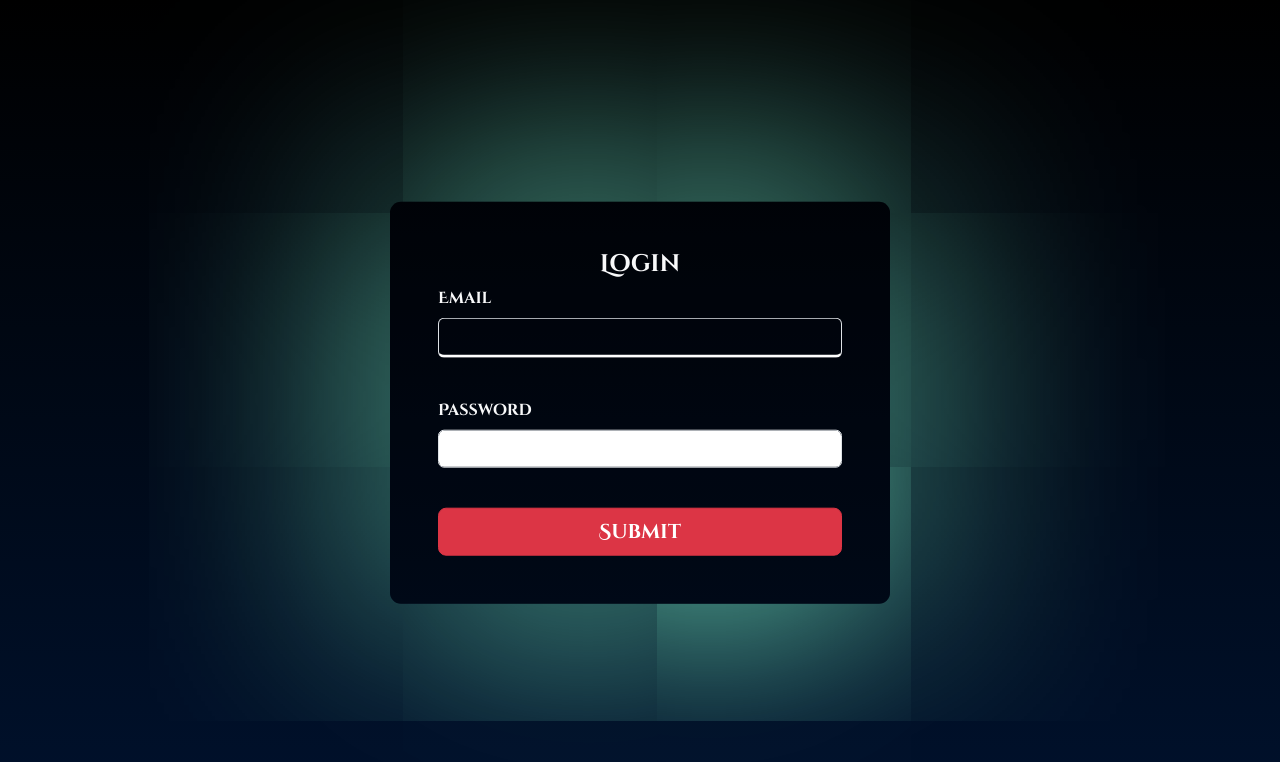
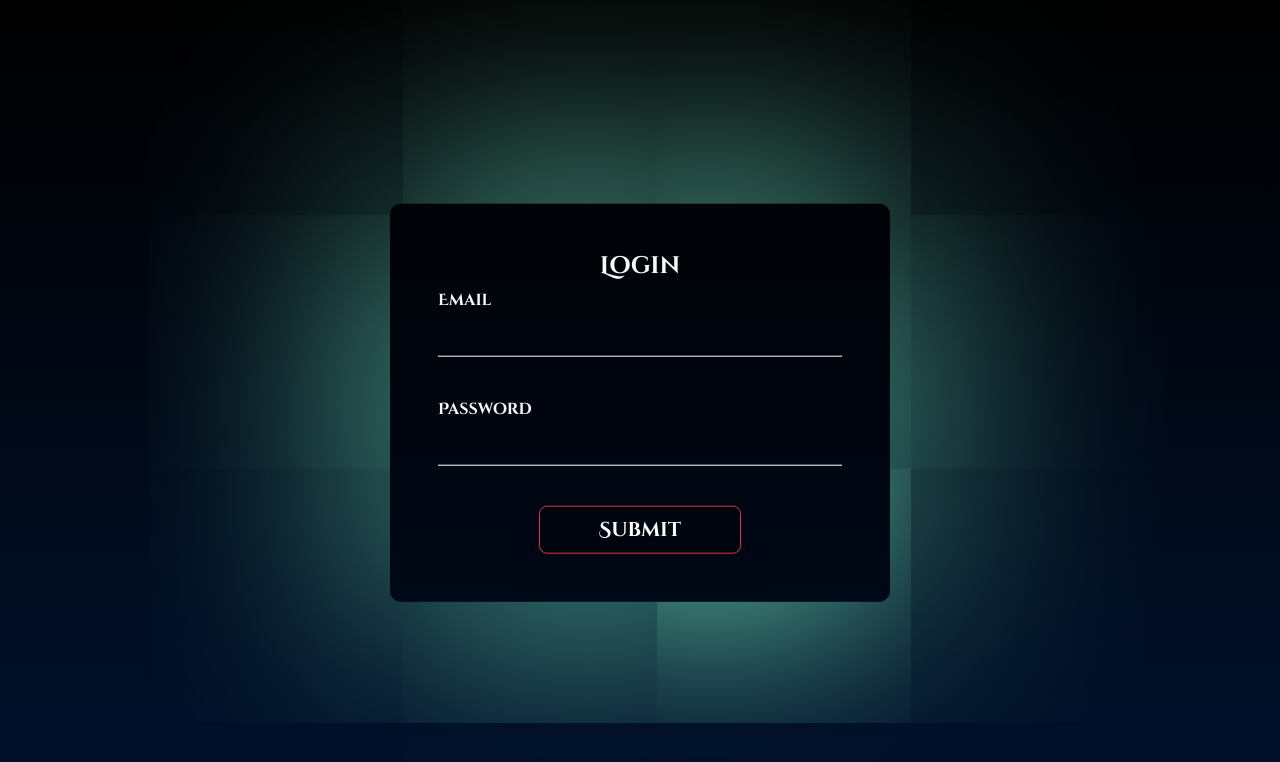
Before and after one commit to intelkid7/HarryPotterEnc, a React (Vite) app in the folder client/wmc/: page /login in a window 1280 px wide. Shown: the top 762 px of the page. Built offline with nearby package versions, Linux system fonts and the light colour scheme; a web font is replaced by a local one.

Commit message:
update14

```diff
--- a/client/wmc/src/Forms/Login.jsx
+++ b/client/wmc/src/Forms/Login.jsx
@@ -76,16 +76,21 @@ export default function ForgotPass() {
                                 onChange={(e) => setPassword(e.target.value)}
                                 value={password}
                                 required
+                                id='linput'
                             />
                         </div>
                         <br />
+                        <div id='lbutdiv'>
                             <button
                                 onClick={handleLoginSubmit}
                                 type="submit"
-                            className="btn btn-danger btn-lg w-100"
+                                className="btn btn-danger btn-lg"
+                                id='lbut'
                             >
                                 Submit
                             </button>
+                        </div>
+
                     </div>
                 </form>
             </div>
--- a/client/wmc/src/Forms/Registration.jsx
+++ b/client/wmc/src/Forms/Registration.jsx
@@ -132,6 +132,7 @@ const RegistrationForm = () => {
   }
 
   return (
+    <div id='regdivbg'>
       <div className='reg-div-1'>
         <audio src="bgm01.mp3" autoPlay></audio>
         <h1 className='reg-head-0' id='reghead0' style={style.headStyle}>Welcome to Hogwarts <br /> School of Witchcraft & Wizardry <br /> Please register yourself</h1>
@@ -143,13 +144,14 @@ const RegistrationForm = () => {
           })
         }} />
         <div className='nbdiv' id='nbdiv'>
-        <button id='nextbut02' className='reg-button' style={style.nextStyle} onClick={() => {all_data.fade0(qArr, currentQuestion, setCurrentQuestion)}}>--Next--</button>
+          <button id='nextbut02' className='reg-button' style={style.nextStyle} onClick={() => { all_data.fade0(qArr, currentQuestion, setCurrentQuestion) }}>--Next--</button>
           <button id='subbut01' className='reg-button' style={style.submitStyle} onClick={handleSubmit}>--Submit--</button>
           <button id='backbut01' className='reg-button' style={style.prevStyle} onClick={() => {
             setCurrentQuestion(currentQuestion - 1);
           }}>--Back--</button>
         </div>
       </div>
+    </div>
   );
 };
 
--- a/client/wmc/src/index.css
+++ b/client/wmc/src/index.css
@@ -430,6 +430,7 @@ bgvideo {
 .reg-div-1 {
     display: flex;
     /* position: absolute; */
+    scale: 0.6;
     flex-direction: column;
     color: rgb(40, 0, 0);
     text-align: center;
@@ -441,13 +442,14 @@ bgvideo {
     padding: 7rem 10rem;
     align-items: center;
     justify-content: center;
+    animation: float 2s ease-out infinite forwards;
 }
 
 #reghead0 {
     opacity: 0;
     font-family: 'Estonia', cursive;
     font-size: 4rem;
-    animation: fade-in 7s ease-out 1s forwards;
+    animation: fade-in 5s ease-out 1s forwards;
     /* animation: fade-out 7s ease-out 1s forwards; */
     /* animation-delay: 10s; */
 }
@@ -456,7 +458,7 @@ bgvideo {
     opacity: 0;
     font-family: 'Estonia', cursive;
     font-size: 4rem;
-    animation: fade-in 6.5s ease-out 7s forwards;
+    animation: fade-in 4s ease-out 7s forwards;
     margin-top: 7rem;
     /* animation: fade-out 6.5s ease-out 7s forwards; */
 }
@@ -474,14 +476,14 @@ bgvideo {
     align-items: center;
     justify-content: center;
     border-bottom: 1px solid;
-    animation: fade-in 6.5s ease-out 7s forwards;
+    animation: fade-in 4s ease-out 7s forwards;
     /* animation: fade-out 6.5s ease-out 7s forwards; */
 }
 
 .reg-button {
     opacity: 0;
     margin-top: 2rem;
-    animation: fade-in 6.5s ease-out 7s forwards;
+    animation: fade-in 4s ease-out 7s forwards;
     /* animation: fade-out 6.5s ease-out 7s forwards; */
     font-family: 'La Belle Aurore', cursive;
     font-size: 2.5rem;
@@ -495,7 +497,7 @@ bgvideo {
     opacity: 0;
     font-family: 'La Belle Aurore', cursive;
     font-size: 4rem;
-    animation: fade-in 6.5s ease-out 7s forwards;
+    animation: fade-in 4s ease-out 7s forwards;
     /* animation: fade-out 6.5s ease-out 7s forwards; */
     /* margin-top: 12rem; */
 }
@@ -774,6 +776,7 @@ bgvideo {
     background-repeat: no-repeat;
     width: 100%;
     height: 100vh;
+    color: aquamarine;
     align-items: center;
     justify-content: center;
     flex-direction: column;
@@ -798,7 +801,35 @@ bgvideo {
 
 #linput {
     background: none;
-    border-bottom:solid white;
+    outline: none;
+    border: none;
+    border-radius: 0;
+    color: aquamarine;
+    text-shadow: 0 0 8px aquamarine;
+    border-bottom: solid 1px white;
+}
+
+#lbut {
+    width: 50%;
+    background: rgba(0,0,0,0.22);
+}
+
+#lbut:hover {
+    width: 50%;
+    box-shadow: 0 0 10px red;
+}
+
+#lbutdiv {
+    width: 100%;
+    align-items: center;
+    justify-content: center;
+    text-align: center;
+}
+
+#regdivbg {
+    background: url("harryletters.webp");
+    background-repeat: no-repeat;
+    background-size: cover;
 }
 @media only screen and (max-width: 436px) {
 
@@ -837,9 +868,27 @@ bgvideo {
         font-family: 'Estonia', cursive;
         font-size: 2.5rem;
         width: 20rem;
-        animation: fade-in 7s ease-out 1s forwards;
+        animation: fade-in 5s ease-out 1s forwards;
         /* animation: fade-out 7s ease-out 1s forwards; */
         /* animation-delay: 10s; */
+    }
+
+    .reg-div-1 {
+        display: flex;
+        /* position: absolute; */
+        scale: 0.6;
+        flex-direction: column;
+        color: rgb(40, 0, 0);
+        text-align: center;
+        /* font-family: 'Elsie Swash Caps', cursive; */
+        background: none;
+        background-image: url(/riddle.png);
+        /* background-size: cover; */
+        height: 100vh;
+        padding: 7rem 10rem;
+        align-items: center;
+        justify-content: center;
+        animation: float 2s ease-out infinite forwards;
     }
 
     .reg-head-1 {
@@ -847,7 +896,7 @@ bgvideo {
         font-family: 'Estonia', cursive;
         font-size: 2.5rem;
         width: 20rem;
-        animation: fade-in 6.5s ease-out 7s forwards;
+        animation: fade-in 4s ease-out 5s forwards;
         margin-top: 7rem;
         /* animation: fade-out 6.5s ease-out 7s forwards; */
     }
@@ -865,14 +914,14 @@ bgvideo {
         align-items: center;
         justify-content: center;
         border-bottom: 1px solid;
-        animation: fade-in 6.5s ease-out 7s forwards;
+        animation: fade-in 4s ease-out 5s forwards;
         /* animation: fade-out 6.5s ease-out 7s forwards; */
     }
 
     .reg-button {
         opacity: 0;
         margin-top: 2rem;
-        animation: fade-in 6.5s ease-out 7s forwards;
+        animation: fade-in 4s ease-out 5s forwards;
         /* animation: fade-out 6.5s ease-out 7s forwards; */
         font-family: 'La Belle Aurore', cursive;
         font-size: 1.5rem;
@@ -886,13 +935,23 @@ bgvideo {
         opacity: 0;
         font-family: 'La Belle Aurore', cursive;
         font-size: 2.5rem;
-        animation: fade-in 6.5s ease-out 7s forwards;
+        animation: fade-in 4s ease-out 5s forwards;
         /* animation: fade-out 6.5s ease-out 7s forwards; */
         /* margin-top: 12rem; */
     }
 
     #subbut {
+        animation: fade-in 3.5s ease-out 5s forwards;
+    }
+
+    .nbdiv {
+        opacity: 0;
+        display: flex;
+        align-items: center;
+        justify-content: center;
         animation: fade-in 3.5s ease-out 7s forwards;
+        width: 100%;
+        text-align: center;
     }
 }
 
```
Also changed, not shown: client/wmc/public/harryletters.webp (added). Lines whose indentation alone changed are shown as unchanged.
